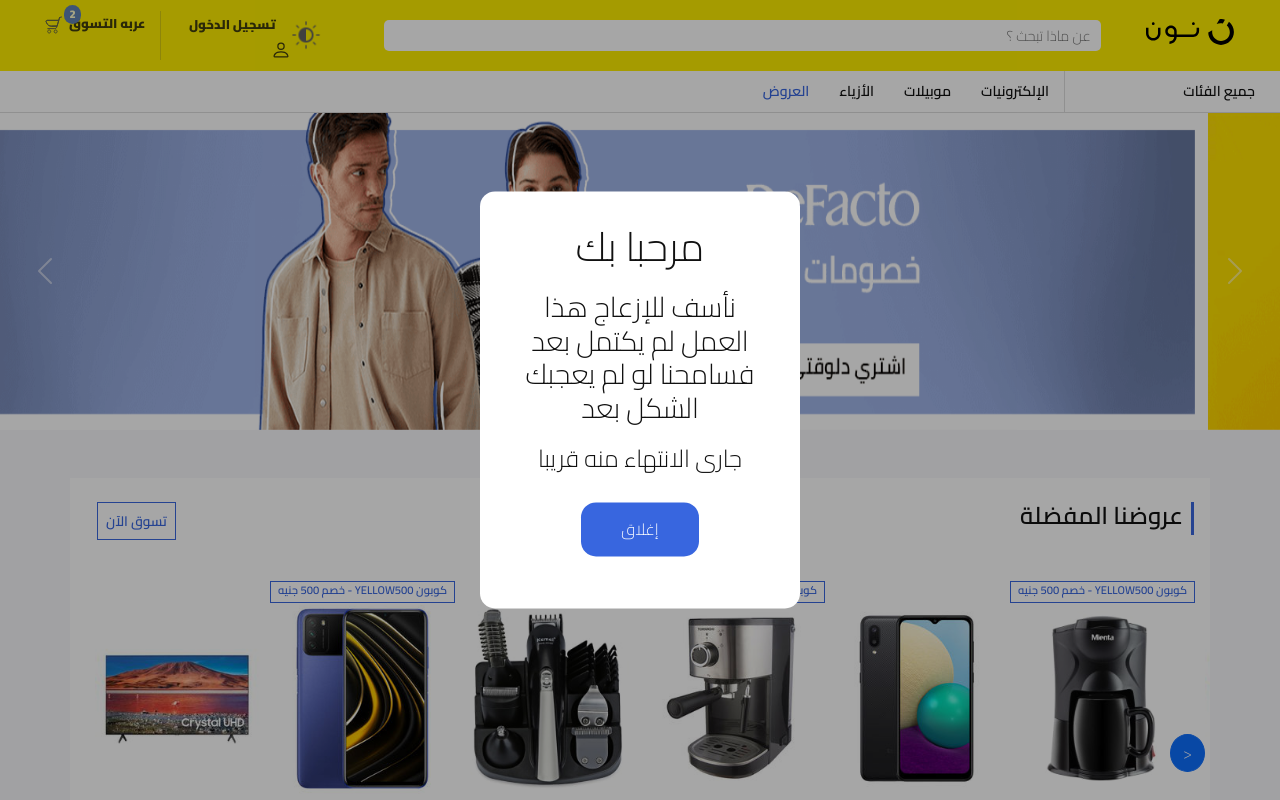
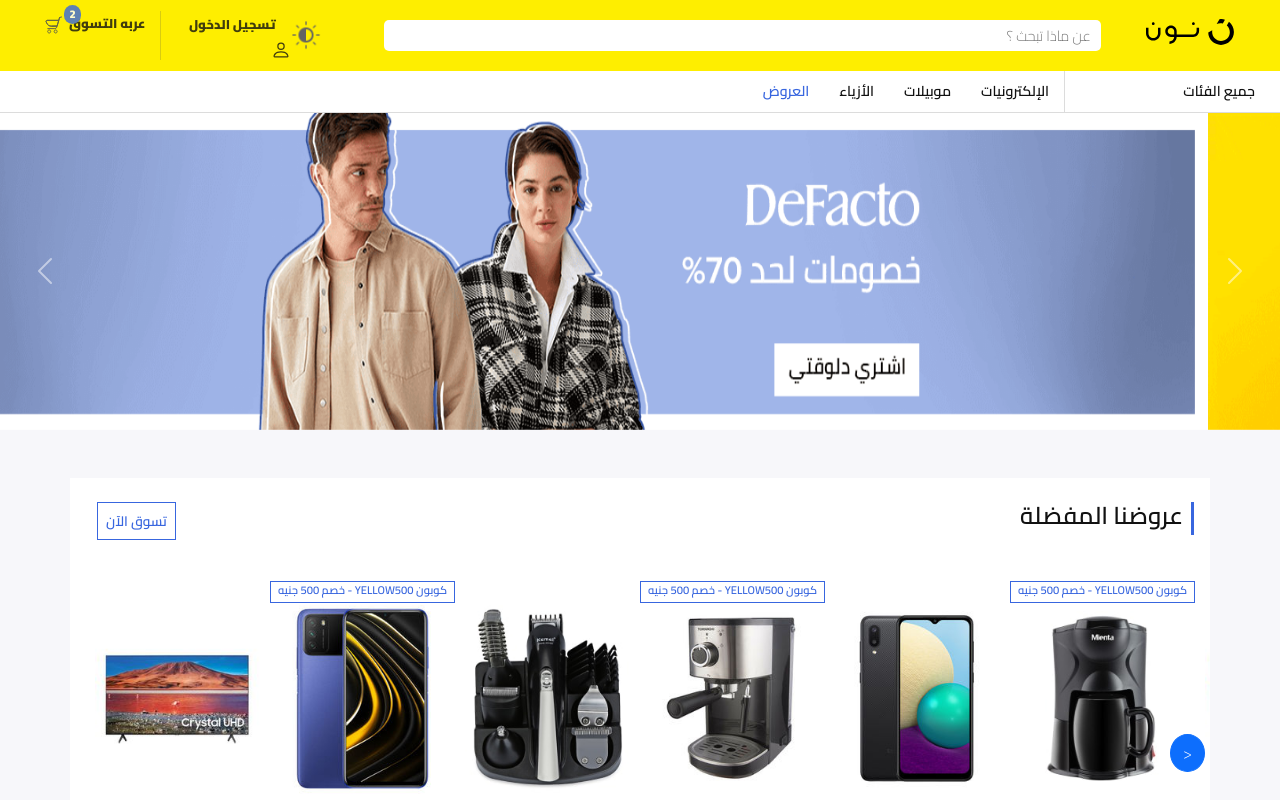
Before and after one commit to muhammedosama8/noon-website, a plain HTML site: page index.html in a window 1280 px wide. Shown: the top 800 px of the page. Drawn offline with nearby package versions, Linux system fonts and the light colour scheme.

Commit message:
remove alert modal

```diff
--- a/index.html
+++ b/index.html
@@ -1645,16 +1645,6 @@
         </div>
     </footer>
 
-    <div class="alert-modal" id="alert">
-        <div class="modal-body">
-            <h1>مرحبا بك</h1>
-            <h3>نأسف للإزعاج هذا العمل لم يكتمل بعد فسامحنا لو لم يعجبك الشكل بعد</h3>
-            <h4>جارى الانتهاء منه قريبا</h4>
-
-            <button class="close-modal" onclick="closeModal()">إغلاق</button>
-        </div>
-    </div>
-
     <script src="./js/js.js"></script>
     <script src="https://cdn.jsdelivr.net/npm/@popperjs/core@2.6.0/dist/umd/popper.min.js"
             integrity="sha384-KsvD1yqQ1/1+IA7gi3P0tyJcT3vR+NdBTt13hSJ2lnve8agRGXTTyNaBYmCR/Nwi"
--- a/js/js.js
+++ b/js/js.js
@@ -1,5 +1,4 @@
 let quantity = document.getElementById('quantity');
-let modal = document.getElementById('alert');
 let themeButton = document.getElementById('dark-mode');
 let dark = document.getElementById('dark');
 let light = document.getElementById('light');
@@ -31,7 +30,3 @@
     }
 
 }
-
-function closeModal(){
-    modal.classList.add('d-none');
-}
--- a/style/scss.scss
+++ b/style/scss.scss
@@ -932,6 +932,17 @@
 .error {
   text-align: center;
   margin: 3rem 0;
+  img{
+    height: 30vh;
+    width: auto;
+    @media (max-width: 768px) {
+      height: auto;
+      width: 60%;
+    }
+    @media (max-width: 400px) {
+      width: 90%;
+    }
+  }
   h2 {
     font-weight: 600;
     margin-bottom: 1rem;
@@ -1228,12 +1239,16 @@
   padding: 1rem;
   .nav-tabs {
     border-bottom: 2px solid #dee2e6;
+    padding-bottom: 15px;
     .nav-link {
       background: none;
       font-size: 1.2rem;
       font-weight: 600;
       color: var(--text-color);
       border: none;
+      @media (max-width: 400px){
+        font-size: .86rem;
+      }
     }
     .nav-link.active {
       color: blue;
@@ -1293,6 +1308,9 @@
     }
     .rating {
       display: flex;
+      @media (max-width: 400px) {
+        flex-direction: column;
+      }
       .right {
         margin: auto 0 auto 3rem;
         text-align: center;
@@ -1351,47 +1369,7 @@
   }
 }
 
-/* ---------------------------- Modal ------------------------------------ */
-.alert-modal{
-  width: 100%;
-  z-index: 99;
-    height: 100vh;
-    background-color: rgba(0,0,0,.35);
-    position: fixed;
-    top: 0;
-    .modal-body{
-      width: 25%;
-      background-color: var(--secondary-bg-color);
-      padding: 2rem;
-      position: absolute;
-      top: 50%;
-      left: 50%;
-      transform: translate(-50%, -50%);
-      border-radius: 15px;
-      text-align: center;
-      h1{
-        margin-bottom: 20px;
-      }
-      h3{
-        margin-bottom: 20px;
-      }
-      .close-modal{
-        background-color: var(--blue-color);
-        border: none;
-        color: #fff;
-        margin: 20px 0;
-        padding: 15px 40px;
-        border-radius: 15px;
-      }
-      @media (max-width: 768px) {
-        width: 50%;
-      }
-      @media (max-width: 400px) {
-        width: 90%;
-      }
-    }
-}
-
+/* ---------------------------- Login ------------------------------------ */
 .login-page{
   .login{
     background-color: var(--secondary-bg-color);
```
Also changed, not shown: pages/error.html (+1 -1 lines), style/scss.css, 1 other file.
